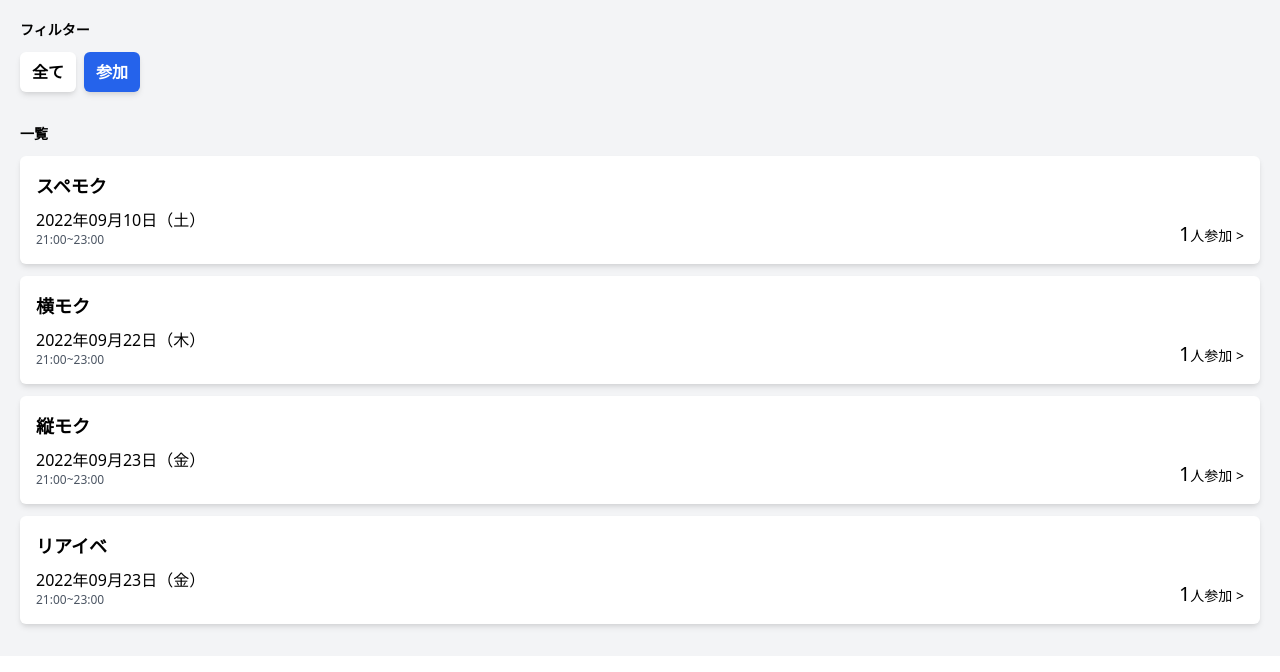
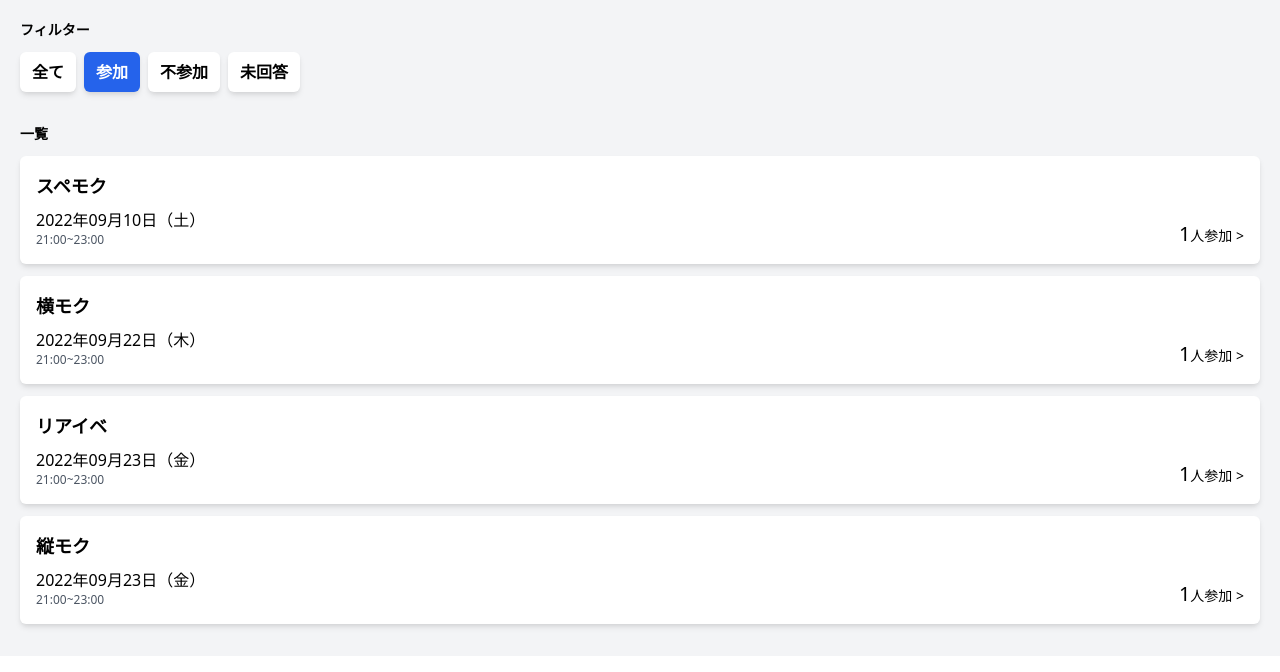
Before and after one commit to posse-ap/posse2-hackathon-202209-team2B, a PHP site: page /?status=1 in a window 1280 px wide. Shown: the part 64-736 px from the top of the page. Run offline with PHP 8.4, Linux system fonts and the light colour scheme; a user stored in the database is signed in; data comes from the database, SQL or seed files in the repository; data that the repository does not hold is empty.

Commit message:
参加・不参加・未回答のフィルター完成

```diff
--- a/src/index.php
+++ b/src/index.php
@@ -12,15 +12,26 @@ if (empty($_SESSION['user_id'])) {
 $_GET["status"];
 $today = date("Y-m-d");
 $user_id = $_SESSION['user_id'];
-if ($_GET["status"]) {
-  $conditions = $_GET["conditions"];
-  $stmt = $db->query("SELECT event_attendance.id, events.name, events.start_at, events.end_at,event_attendance.user_id,event_attendance.participation,event_attendance.nonparticipation,event_attendance.notsubmitted, count(event_attendance.id) AS total_participants  FROM event_attendance INNER JOIN events ON event_attendance.event_id=events.id WHERE event_attendance.participation='1' AND events.start_at >= '$today' AND event_attendance.user_id= '$user_id' GROUP BY  event_attendance.id  ORDER BY events.start_at ASC");
-  $stmt->execute();
-  $events = $stmt->fetchAll();
-} else {
+
+
+if (!$_GET["status"] ) {
   $stmt = $db->query("SELECT events.id, events.name, events.start_at, events.end_at, count(event_attendance.id) AS total_participants FROM events LEFT JOIN event_attendance ON events.id = event_attendance.event_id WHERE events.start_at >= '$today' GROUP BY events.id ORDER BY events.start_at ASC");
   $stmt->execute();
   $events = $stmt->fetchAll();
+} elseif($_GET["status"] == 1 || $_GET["status"] == 2 || $_GET["status"] == 3) {
+  if($_GET["status"] == 1){
+        $stmt = $db->query("SELECT event_attendance.id, events.name, events.start_at, events.end_at,event_attendance.user_id,event_attendance.participation,event_attendance.nonparticipation,event_attendance.notsubmitted, count(event_attendance.id) AS total_participants  FROM event_attendance INNER JOIN events ON event_attendance.event_id=events.id WHERE event_attendance.participation='1' AND events.start_at >= '$today' AND event_attendance.user_id= '$user_id' GROUP BY  event_attendance.id  ORDER BY events.start_at ASC");
+        $stmt->execute();
+        $events = $stmt->fetchAll();
+      }elseif($_GET["status"] == 2){
+        $stmt = $db->query("SELECT event_attendance.id, events.name, events.start_at, events.end_at,event_attendance.user_id,event_attendance.participation,event_attendance.nonparticipation,event_attendance.notsubmitted, count(event_attendance.id) AS total_participants  FROM event_attendance INNER JOIN events ON event_attendance.event_id=events.id WHERE event_attendance.nonparticipation='1' AND events.start_at >= '$today' AND event_attendance.user_id= '$user_id' GROUP BY  event_attendance.id  ORDER BY events.start_at ASC");
+        $stmt->execute();
+        $events = $stmt->fetchAll();
+      }elseif($_GET["status"] == 3){
+        $stmt = $db->query("SELECT event_attendance.id, events.name, events.start_at, events.end_at,event_attendance.user_id,event_attendance.participation,event_attendance.nonparticipation,event_attendance.notsubmitted, count(event_attendance.id) AS total_participants  FROM event_attendance INNER JOIN events ON event_attendance.event_id=events.id WHERE event_attendance.notsubmitted='1' AND events.start_at >= '$today' AND event_attendance.user_id= '$user_id' GROUP BY  event_attendance.id  ORDER BY events.start_at ASC");
+        $stmt->execute();
+        $events = $stmt->fetchAll();
+      };
 }
 
 
@@ -63,31 +74,43 @@ function get_day_of_week($w)
         <h2 class="text-sm font-bold mb-3">フィルター</h2>
         <div class="flex">
           <?php
-          if ($_GET["status"]) {
-            echo
-            '
-            <a href="/" class="px-3 py-2 text-md font-bold mr-2 rounded-md shadow-md bg-white">全て</a>
-            <a href="/?status=conditions" class="px-3 py-2 text-md font-bold mr-2 rounded-md shadow-md bg-blue-600 text-white">参加</a>
-            ';
-          } else {
+          if (!$_GET["status"]) {
             echo
             '
             <a href="/" class="px-3 py-2 text-md font-bold mr-2 rounded-md shadow-md bg-blue-600 text-white">全て</a>
-            <a href="/?status=conditions" class="px-3 py-2 text-md font-bold mr-2 rounded-md shadow-md bg-white">参加</a>
+            <a href="/?status=1" class="px-3 py-2 text-md font-bold mr-2 rounded-md shadow-md bg-white">参加</a>
+            <a href="/?status=2" class="px-3 py-2 text-md font-bold mr-2 rounded-md shadow-md bg-white">不参加</a>
+            <a href="/?status=3" class="px-3 py-2 text-md font-bold mr-2 rounded-md shadow-md bg-white">未回答</a>
+
             ';
+          } elseif ($_GET["status"] == 1 || $_GET["status"] == 2 || $_GET["status"] == 3){
+            if($_GET["status"] == 1){
+              echo
+              '
+              <a href="/" class="px-3 py-2 text-md font-bold mr-2 rounded-md shadow-md bg-white">全て</a>
+              <a href="/?status=1" class="px-3 py-2 text-md font-bold mr-2 rounded-md shadow-md bg-blue-600 text-white">参加</a>
+              <a href="/?status=2" class="px-3 py-2 text-md font-bold mr-2 rounded-md shadow-md bg-white">不参加</a>
+              <a href="/?status=3" class="px-3 py-2 text-md font-bold mr-2 rounded-md shadow-md bg-white">未回答</a>
+              ';
+            }elseif($_GET["status"] == 2){
+              echo
+              '
+              <a href="/" class="px-3 py-2 text-md font-bold mr-2 rounded-md shadow-md bg-white">全て</a>
+              <a href="/?status=1" class="px-3 py-2 text-md font-bold mr-2 rounded-md shadow-md bg-white">参加</a>
+              <a href="/?status=2" class="px-3 py-2 text-md font-bold mr-2 rounded-md shadow-md bg-blue-600 text-white">不参加</a>
+              <a href="/?status=3" class="px-3 py-2 text-md font-bold mr-2 rounded-md shadow-md bg-white">未回答</a>
+              ';
+            }elseif($_GET["status"] == 3){
+              echo
+              '
+              <a href="/" class="px-3 py-2 text-md font-bold mr-2 rounded-md shadow-md bg-white">全て</a>
+              <a href="/?status=1" class="px-3 py-2 text-md font-bold mr-2 rounded-md shadow-md bg-white">参加</a>
+              <a href="/?status=2" class="px-3 py-2 text-md font-bold mr-2 rounded-md shadow-md bg-white">不参加</a>
+              <a href="/?status=3" class="px-3 py-2 text-md font-bold mr-2 rounded-md shadow-md bg-blue-600 text-white">未回答</a>
+              ';
+            };
           }
-          // echo
-          //   '<a href="/" class="px-3 py-2 text-md font-bold mr-2 rounded-md shadow-md';
-          //   if($_GET["status"]){echo 'bg-white';}else{echo 'bg-blue-600 text-white';} ;
-          // echo'">全て</a>
-          //   <a href="/?status=conditions" class="px-3 py-2 text-md font-bold mr-2 rounded-md shadow-md';
-          //   if($_GET["status"]){echo 'bg-blue-600 text-white';}else{echo 'bg-white';} ;
-          // echo'">参加</a>
-          //   ';
-
           ?>
-          <!-- <a href="" class="px-3 py-2 text-md font-bold mr-2 rounded-md shadow-md bg-white">不参加</a> -->
-          <!-- <a href="" class="px-3 py-2 text-md font-bold mr-2 rounded-md shadow-md bg-white">未回答</a> -->
         </div>
       </div>
 
```
